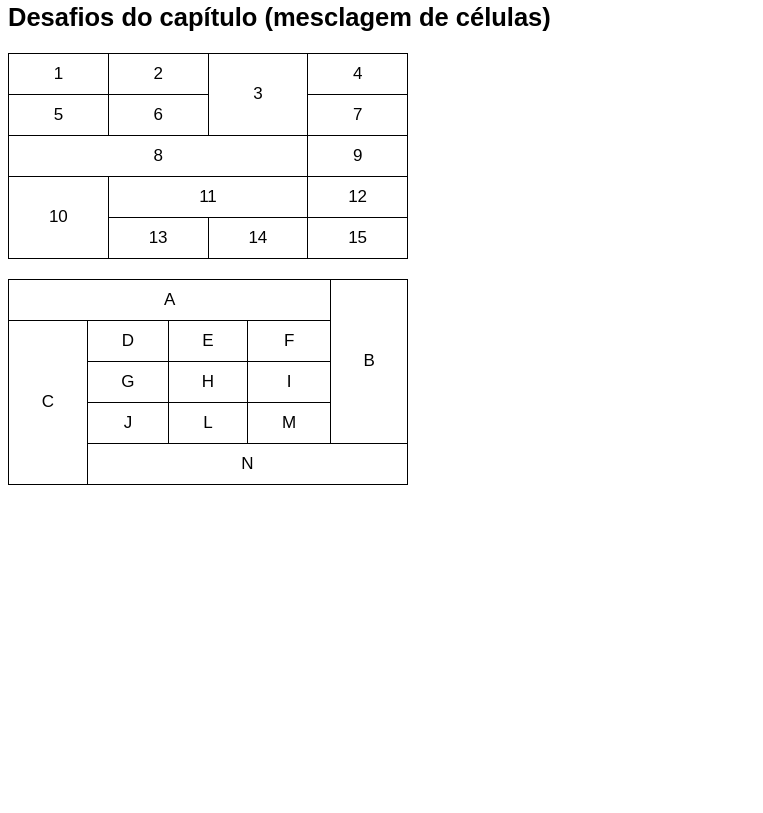
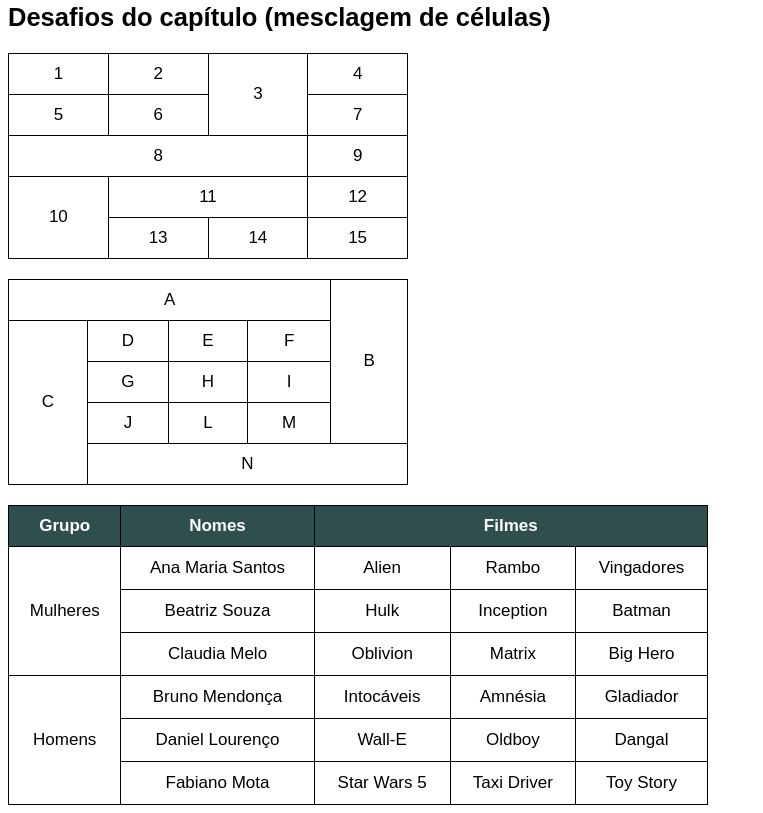
Before and after one commit to msmarinafarias/html-css-guanabara, a plain HTML site: page Módulo 03/exercícios/ex-tabelas/index.html in a window 1280 px wide. Shown: the part 2420-3233 px from the top of the page, without its empty margins (0-763 px from the left). Before the commit the page ends 2913 px from the top, so only its background shows below. Drawn offline with Linux system fonts and the light colour scheme.

Commit message:
Desafio 14 do curso de HTML e CSS do Curso em Vídeo

```diff
--- a/Módulo 03/exercícios/ex-tabelas/index.html
+++ b/Módulo 03/exercícios/ex-tabelas/index.html
@@ -61,6 +61,12 @@
             color: brown;
             font-weight: bolder;
             text-align: right;
+        }
+
+        table#exercicio {
+            border-collapse: collapse;
+            width: 700px;
+            height: 300px;
         }
 
     </style>
@@ -403,5 +409,56 @@
         </tr>
 
     </table>
+    <br>
+    <table id="exercicio">
+        <thead>
+            <tr>
+                <th scope="col">Grupo</th>
+                <th scope="col">Nomes</th>
+                <th colspan="3" scope="colgroup">Filmes</th>
+            </tr>
+        </thead>
+
+        <tbody>
+            <tr>
+                <td rowspan="3" scope="rowgroup">Mulheres</td>
+                <td>Ana Maria Santos</td>
+                <td>Alien</td>
+                <td>Rambo</td>
+                <td>Vingadores</td>
+            </tr>
+            <tr>
+                <td>Beatriz Souza</td>
+                <td>Hulk</td>
+                <td>Inception</td>
+                <td>Batman</td>
+            </tr>
+            <tr>
+                <td>Claudia Melo</td>
+                <td>Oblivion</td>
+                <td>Matrix</td>
+                <td>Big Hero</td>
+            </tr>
+            <tr>
+                <td rowspan="3" scope="rowgroup">Homens</td>
+                <td>Bruno Mendonça</td>
+                <td>Intocáveis</td>
+                <td>Amnésia</td>
+                <td>Gladiador</td>
+            </tr>
+            <tr>
+                <td>Daniel Lourenço</td>
+                <td>Wall-E</td>
+                <td>Oldboy</td>
+                <td>Dangal</td>
+            </tr>
+            <tr>
+                <td>Fabiano Mota</td>
+                <td>Star Wars 5</td>
+                <td>Taxi Driver</td>
+                <td>Toy Story</td>
+            </tr>
+        </tbody>
+    </table>
 </body>
 </html>
```
Also changed, not shown: Módulo 03/exercícios/ex-tabelas/desafio.html (added, +101 -0 lines).
